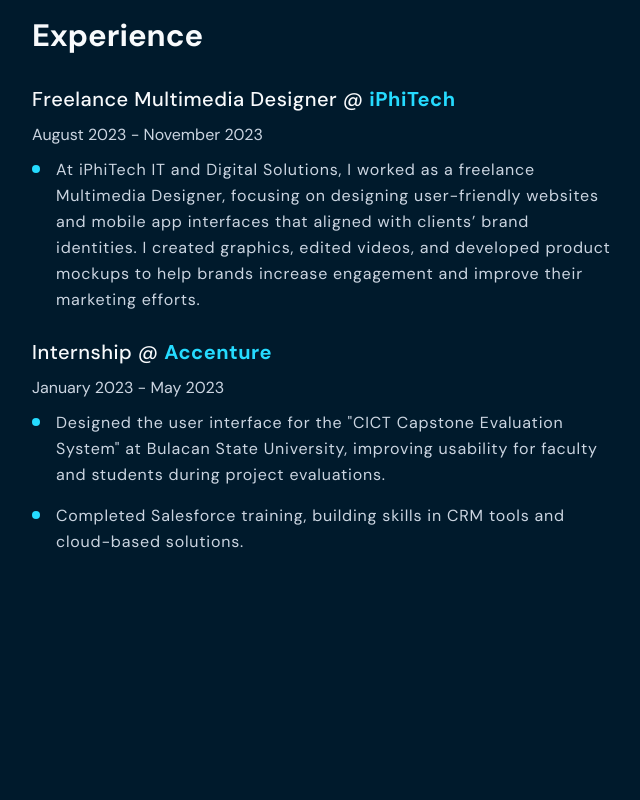
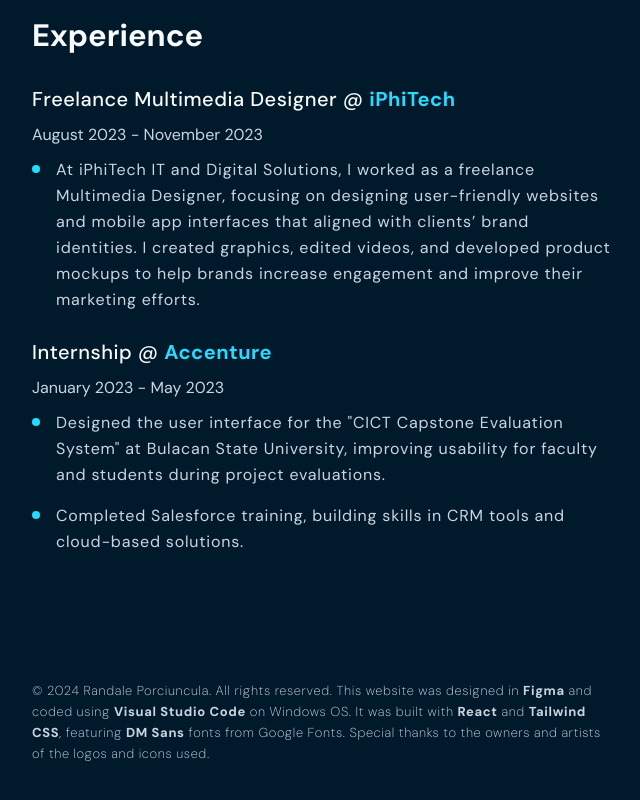
Before and after one commit to 1Deeeeyl/v1Portfolio, a React (Vite) app: page / in a window 1280 px wide. Shown: the part 894-1694 px from the top of the page, without its empty margins (618-1258 px from the left). Before the commit the page ends 1574 px from the top, so only its background shows below. Built offline with nearby package versions, Linux system fonts and the light colour scheme.

Commit message:
footer added

```diff
--- a/src/components/bodyContent/BodyContent.jsx
+++ b/src/components/bodyContent/BodyContent.jsx
@@ -5,7 +5,7 @@
 
 function BodyContent() {
   return (
-    <main className="flex flex-col gap-[100px] mt-16 lg:m-0 lg:w-1/2 lg:py-[100px]">
+    <main className="flex flex-col gap-[100px]">
       <AboutMe/>
       <Experience/>
     </main>
--- /dev/null
+++ b/src/components/footer/Footer.jsx
@@ -0,0 +1,60 @@
+// import React from 'react'
+
+function Footer() {
+  return (
+    <footer>
+      <p className="font-sans font-light leading-relaxed tracking-wider text-slate-300 text-[13px]">
+        © 2024 Randale Porciuncula. All rights reserved. This website was
+        designed in{" "}
+        <a
+          href="https://www.figma.com/"
+          className="font-bold"
+          target="_blank"
+          rel="noreferrer noopener"
+        >
+          Figma
+        </a>{" "}
+        and coded using{" "}
+        <a
+          href="https://code.visualstudio.com/"
+          className="font-bold"
+          target="_blank"
+          rel="noreferrer noopener"
+        >
+          Visual Studio Code
+        </a>{" "}
+        on Windows OS. It was built with{" "}
+        <a
+          href="https://react.dev/"
+          className="font-bold"
+          target="_blank"
+          rel="noreferrer noopener"
+        >
+          React
+        </a>{" "}
+        and{" "}
+        <a
+          href="https://tailwindcss.com/"
+          className="font-bold"
+          target="_blank"
+          rel="noreferrer noopener"
+        >
+          Tailwind CSS
+        </a>
+        , featuring{" "}
+        <a
+          href="https://fonts.google.com/specimen/DM+Sans"
+          className="font-bold"
+          target="_blank"
+          rel="noreferrer noopener"
+        >
+          DM Sans
+        </a>{" "}
+        fonts from Google Fonts. Special thanks to the owners and artists of the
+        logos and icons used.
+      </p>
+    </footer>
+  );
+}
+
+export default Footer;
--- a/src/container/RightColumn.jsx
+++ b/src/container/RightColumn.jsx
@@ -1,11 +1,15 @@
 // import React from 'react'
 
-import BodyContent from "../components/bodyContent/BodyContent"
+import BodyContent from "../components/bodyContent/BodyContent";
+import Footer from "../components/footer/Footer";
 
 function RightContainer() {
   return (
-    <BodyContent/>
-  )
+    <div className="flex flex-col gap-[100px] mt-16 lg:m-0 lg:w-1/2 lg:py-[100px]">
+      <BodyContent />
+      <Footer/>
+    </div>
+  );
 }
 
-export default RightContainer
+export default RightContainer;
```
